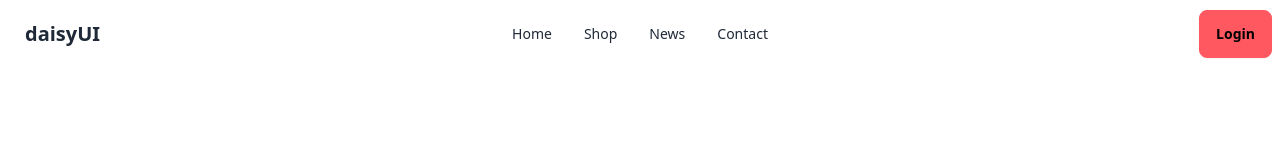
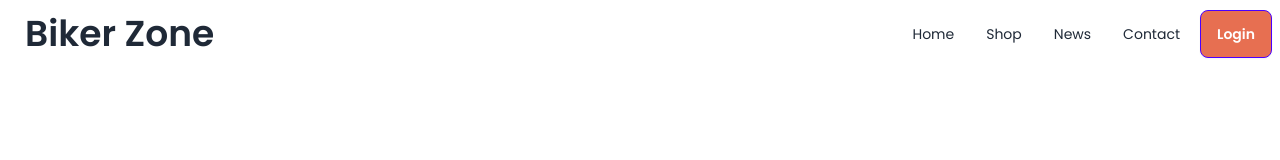
Before and after one commit to Arafinshariath/biker-zone-daisy-ui, a plain HTML site: page index.html in a window 1280 px wide. Drawn offline with nearby package versions, Linux system fonts and the light colour scheme.

Commit message:
added navbar

```diff
--- a/index.html
+++ b/index.html
@@ -6,12 +6,35 @@
     <title>Bike Zone</title>
     <link href="https://cdn.jsdelivr.net/npm/daisyui@4.6.0/dist/full.min.css" rel="stylesheet" type="text/css" />
     <script src="https://cdn.tailwindcss.com"></script>
+    <link rel="preconnect" href="https://fonts.googleapis.com">
+<link rel="preconnect" href="https://fonts.gstatic.com" crossorigin>
+<link href="https://fonts.googleapis.com/css2?family=Poppins:ital,wght@0,100;0,200;0,300;0,400;0,500;0,600;0,700;0,800;0,900;1,100;1,200;1,300;1,400;1,500;1,600;1,700;1,800;1,900&display=swap" rel="stylesheet">
+<script>
+    tailwind.config = {
+      theme: {
+        extend: {
+          colors: {
+            clifford: '#da373d',
+            'bike-primary': ' #E76F51',
+          }
+        }
+      }
+    }
+  </script>
+
+
+
+<style>
+    .font-poppins{
+        font-family: "Poppins", sans-serif;
+    }
+</style>
 </head>
-<body>
-    <header>
+<body class="font-poppins">
+    <header class="md:container md:max-auto">
         <nav>
             <div class="navbar bg-base-100">
-                <div class="navbar-start">
+                <div class=" flex-1">
                   <div class="dropdown">
                     <div tabindex="0" role="button" class="btn btn-ghost lg:hidden">
                       <svg xmlns="http://www.w3.org/2000/svg" class="h-5 w-5" fill="none" viewBox="0 0 24 24" stroke="currentColor"><path stroke-linecap="round" stroke-linejoin="round" stroke-width="2" d="M4 6h16M4 12h8m-8 6h16" /></svg>
@@ -26,7 +49,7 @@
 
                     </ul>
                   </div>
-                  <a class="btn btn-ghost text-xl">daisyUI</a>
+                  <a class="btn btn-ghost text-4xl">Biker Zone</a>
                 </div>
                 <div class="navbar-center hidden lg:flex">
                   <ul class="menu menu-horizontal px-1">
@@ -37,14 +60,14 @@
 
                   </ul>
                 </div>
-                <div class="navbar-end">
-                  <a class="btn btn-error">Login</a>
+                <div class="  ">
+                  <a class="btn btn-primary bg-bike-primary text-white">Login</a>
                 </div>
               </div>
         </nav>
 
     </header>
-     <main>
+     <main class="md:container md:max-auto">
 
      </main>
      <footer>
```
